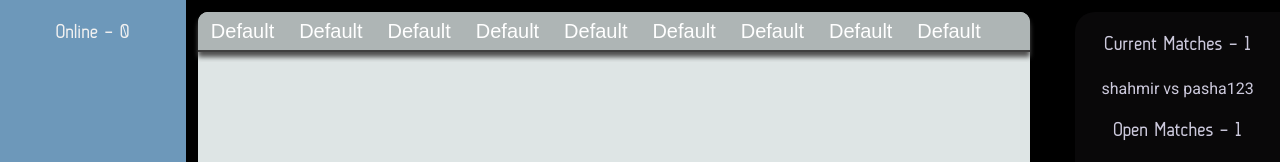
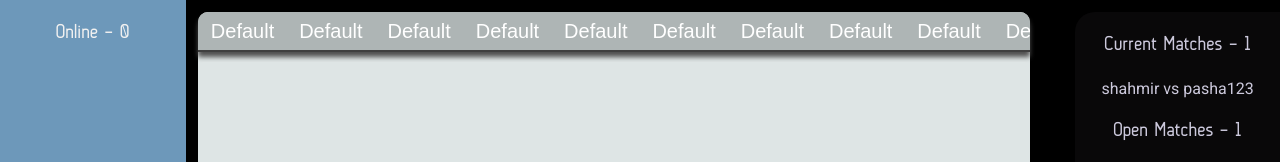
Before and after one commit to asdf93074/WEP, a React (Create React App) app: page / in a window 1280 px wide. Shown: the top 162 px of the page. Built offline with nearby package versions, Linux system fonts and the light colour scheme; no server answers.

Commit message:
fixed tab bar, can scroll it horizontally if overflow

```diff
--- a/src/App.css
+++ b/src/App.css
@@ -133,7 +133,6 @@ body {
 .ChatWindow::-webkit-scrollbar-thumb {
 	border-radius: 10px;
 	background-color: #D62929;
-
 }
 
 .message {
@@ -229,16 +228,32 @@ body {
 	color: white;
 }
 
-#TabBarList{
+#TabBarList {
 	padding-left: 0;
 	display: block;
 	text-decoration: none;
 	list-style: none;
 	width: 100%;
-	min-height: 100px;
 	height: 100%;
 	overflow-x: auto;
 	overflow-y: hidden;
+	cursor: default;
+	white-space: nowrap;
+	text-overflow: '...';
+}
+
+#TabBarList::-webkit-scrollbar-track {
+	border-radius: 10px;
+}
+
+#TabBarList::-webkit-scrollbar {
+	height: 0px;
+	background-color: #F5F5F5;
+}
+
+#TabBarList::-webkit-scrollbar-thumb {
+	border-radius: 10px;
+	background-color: #D62929;
 }
 
 #tabBar p{
```
